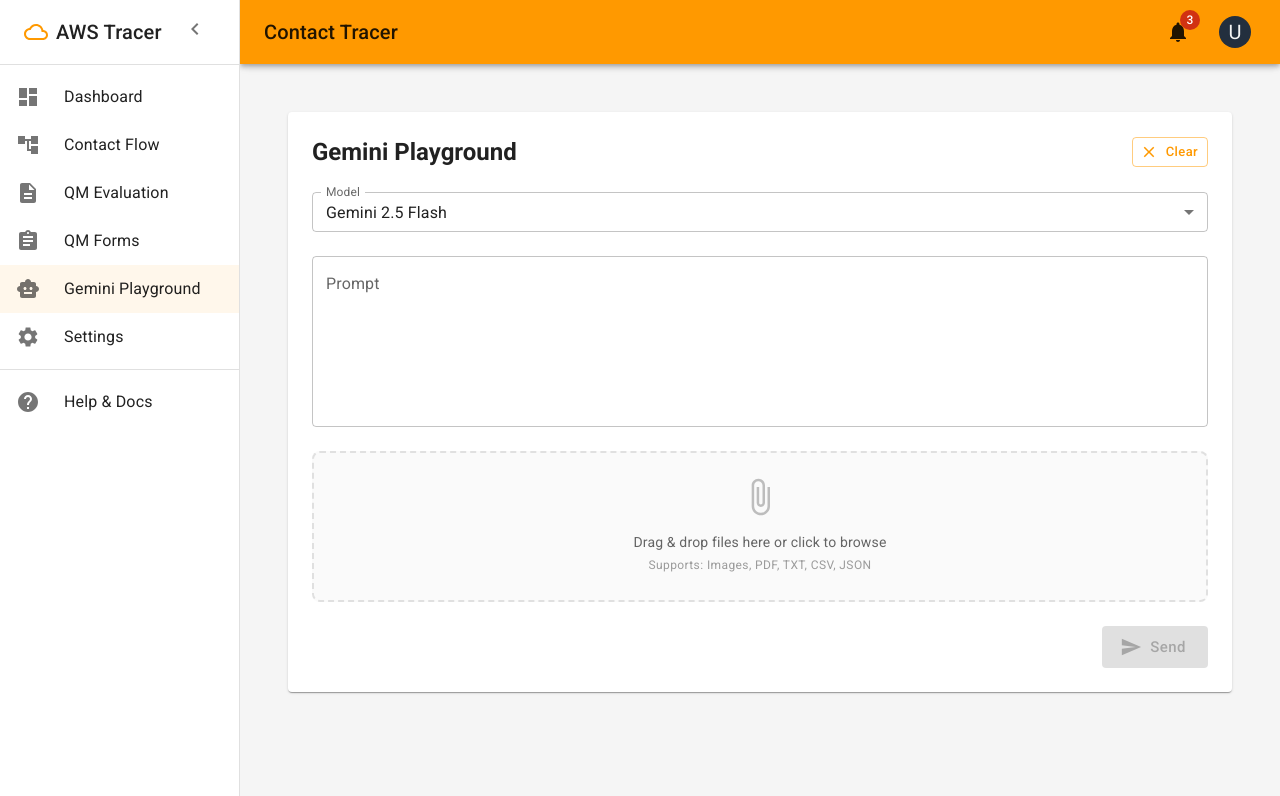
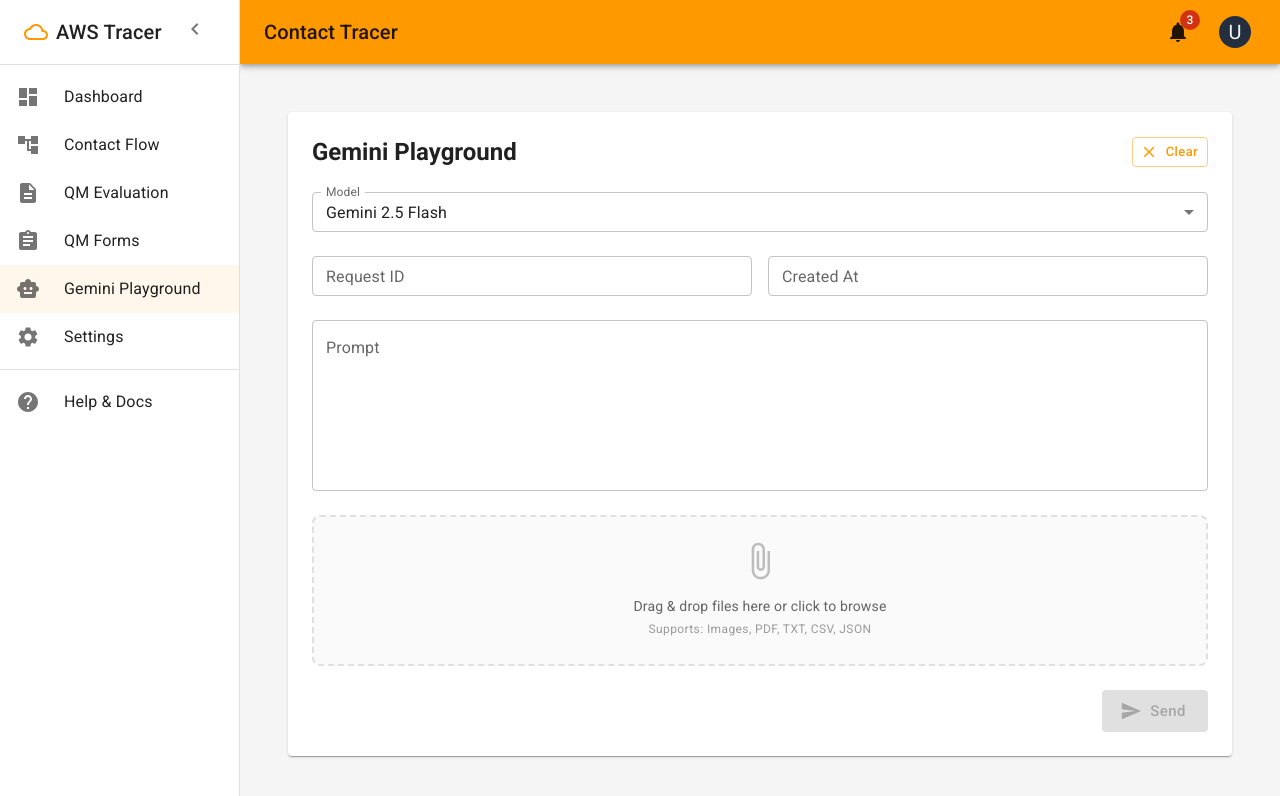
Before and after one commit to kyoo0008/aws-connect-contact-tracer-react, a React (Create React App) app: page /gemini-playground in a window 1280 px wide. Shown: the top 796 px of the page. Built offline with nearby package versions, Linux system fonts and the light colour scheme.

Commit message:
fix: gemini simple prompt

```diff
--- a/server.js
+++ b/server.js
@@ -1688,7 +1688,7 @@
  */
 app.post('/api/agent/v1/qm-automation/simple-prompt', async (req, res) => {
   try {
-    const { prompt, model, files } = req.body;
+    const { prompt, model, files, requestId, createdAt } = req.body;
 
     if (!prompt) {
       return res.status(400).json({ error: 'prompt is required' });
@@ -1713,9 +1713,11 @@
     const lambdaPayload = {
       invocationType: 'RequestResponse',
       input: {
-        action: 'simplePrompt',
+        action: 'simple_prompt',
         prompt: prompt,
         model: model,
+        pk: requestId,
+        sk: createdAt,
       }
     };
 
--- a/src/pages/GeminiPlayground.tsx
+++ b/src/pages/GeminiPlayground.tsx
@@ -1,4 +1,4 @@
-import React, { useState, useRef } from 'react';
+import React, { useState, useRef, useEffect } from 'react';
 import {
   Box,
   Container,
@@ -35,6 +35,7 @@
   InsertDriveFile as FileIcon,
   Clear as ClearIcon,
 } from '@mui/icons-material';
+import { useLocation } from 'react-router-dom';
 import { useMutation } from '@tanstack/react-query';
 import { useConfig } from '@/contexts/ConfigContext';
 import {
@@ -44,6 +45,7 @@
   GeminiFile,
   GeminiPromptResponse,
 } from '@/services/geminiService';
+import { getQMAutomationStatus } from '@/services/qmAutomationService';
 
 const GEMINI_MODELS = [
   { value: 'gemini-2.5-flash', label: 'Gemini 2.5 Flash' },
@@ -60,9 +62,32 @@
 
 const GeminiPlayground: React.FC = () => {
   const { config } = useConfig();
+  const location = useLocation();
   const [prompt, setPrompt] = useState('');
   const [model, setModel] = useState('gemini-2.5-flash');
+  const locationState = location.state as { requestId?: string } | null;
+  const [requestId, setRequestId] = useState(locationState?.requestId || '');
+  const [createdAt, setCreatedAt] = useState('');
   const [attachedFiles, setAttachedFiles] = useState<AttachedFile[]>([]);
+
+  // requestId가 있으면 status API로 createdAt 자동 조회
+  useEffect(() => {
+    if (!requestId.trim() || !config.credentials) {
+      setCreatedAt('');
+      return;
+    }
+    let cancelled = false;
+    getQMAutomationStatus(requestId.trim(), config)
+      .then((data) => {
+        if (!cancelled && data.createdAt) {
+          setCreatedAt(data.createdAt);
+        }
+      })
+      .catch(() => {
+        if (!cancelled) setCreatedAt('');
+      });
+    return () => { cancelled = true; };
+  }, [requestId, config]);
   const [response, setResponse] = useState<GeminiPromptResponse | null>(null);
   const [copied, setCopied] = useState(false);
   const [isDragOver, setIsDragOver] = useState(false);
@@ -82,6 +107,8 @@
         {
           prompt,
           model,
+          requestId: requestId.trim() || undefined,
+          createdAt: createdAt.trim() || undefined,
           files: files.length > 0 ? files : undefined,
         },
         config
@@ -162,6 +189,8 @@
 
   const handleClear = () => {
     setPrompt('');
+    setRequestId('');
+    setCreatedAt('');
     setResponse(null);
     attachedFiles.forEach((f) => {
       if (f.preview) URL.revokeObjectURL(f.preview);
@@ -215,6 +244,26 @@
               ))}
             </Select>
           </FormControl>
+
+          {/* Request ID & Created At 입력 */}
+          <Stack direction="row" spacing={2}>
+            <TextField
+              label="Request ID"
+              value={requestId}
+              onChange={(e) => setRequestId(e.target.value)}
+              placeholder="Enter Request ID (optional)"
+              fullWidth
+              size="small"
+            />
+            <TextField
+              label="Created At"
+              value={createdAt}
+              placeholder="Request ID 입력 시 자동 조회"
+              fullWidth
+              size="small"
+              InputProps={{ readOnly: true }}
+            />
+          </Stack>
 
           {/* 프롬프트 입력 */}
           <TextField
--- a/src/pages/QMAutomationDetail.tsx
+++ b/src/pages/QMAutomationDetail.tsx
@@ -48,6 +48,7 @@
   Business as BusinessIcon,
   Email as EmailIcon,
   Badge as BadgeIcon,
+  SmartToy as SmartToyIcon,
 } from '@mui/icons-material';
 import { useQuery } from '@tanstack/react-query';
 import { useConfig } from '@/contexts/ConfigContext';
@@ -244,6 +245,16 @@
                   <IconButton onClick={() => refetch()}>
                     <RefreshIcon />
                   </IconButton>
+                </Tooltip>
+                <Tooltip title="Gemini Playground에서 열기">
+                  <Button
+                    variant="outlined"
+                    size="small"
+                    startIcon={<SmartToyIcon />}
+                    onClick={() => navigate('/gemini-playground', { state: { requestId } })}
+                  >
+                    Gemini Playground
+                  </Button>
                 </Tooltip>
               </Stack>
             </Box>
--- a/src/services/geminiService.ts
+++ b/src/services/geminiService.ts
@@ -18,6 +18,8 @@
 export interface GeminiPromptRequest {
   prompt: string;
   model: string;
+  requestId?: string;
+  createdAt?: string;
   files?: GeminiFile[];
 }
 
@@ -53,6 +55,8 @@
     body: JSON.stringify({
       prompt: request.prompt,
       model: request.model,
+      ...(request.requestId && { requestId: request.requestId }),
+      ...(request.createdAt && { createdAt: request.createdAt }),
       files: request.files,
     }),
   });
```
